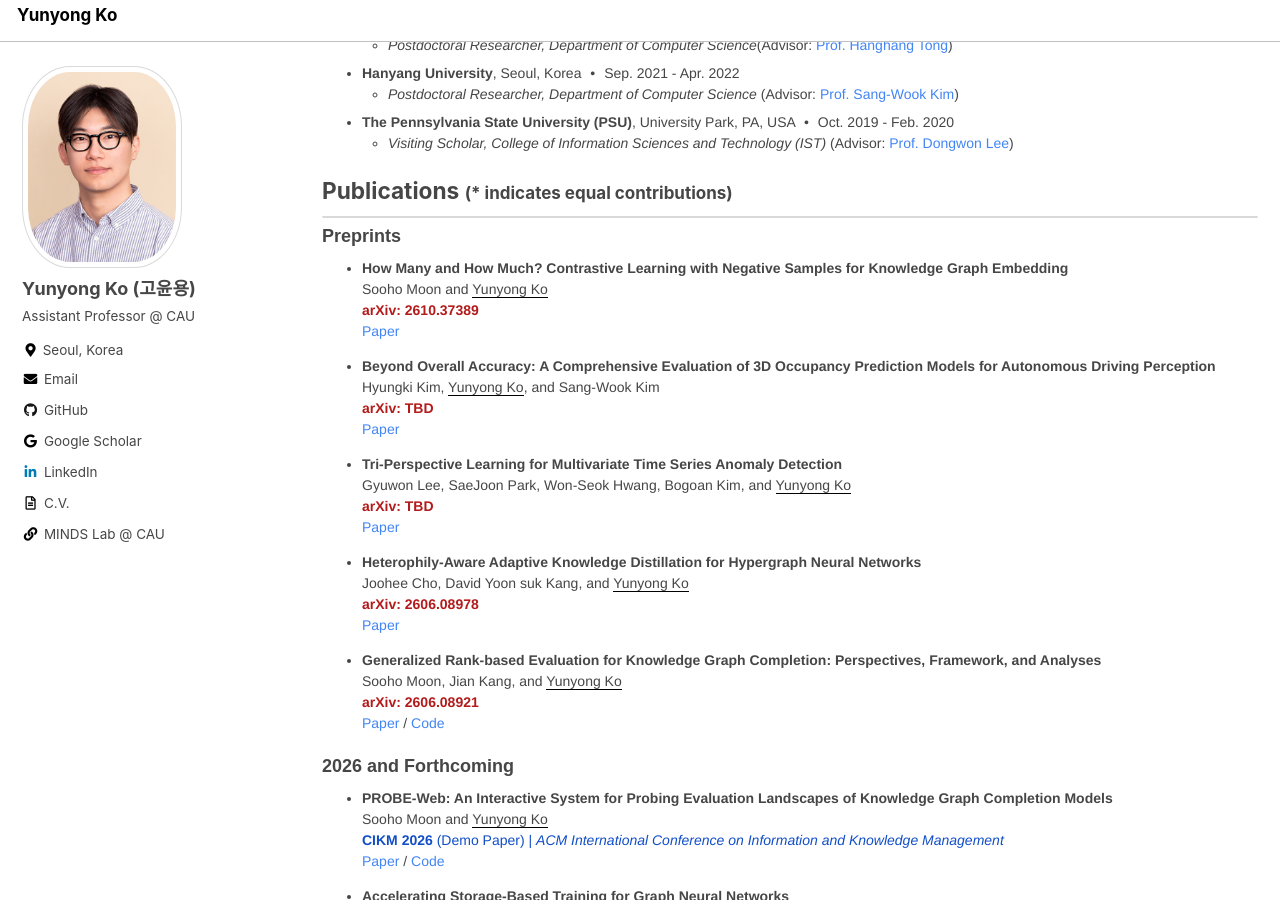
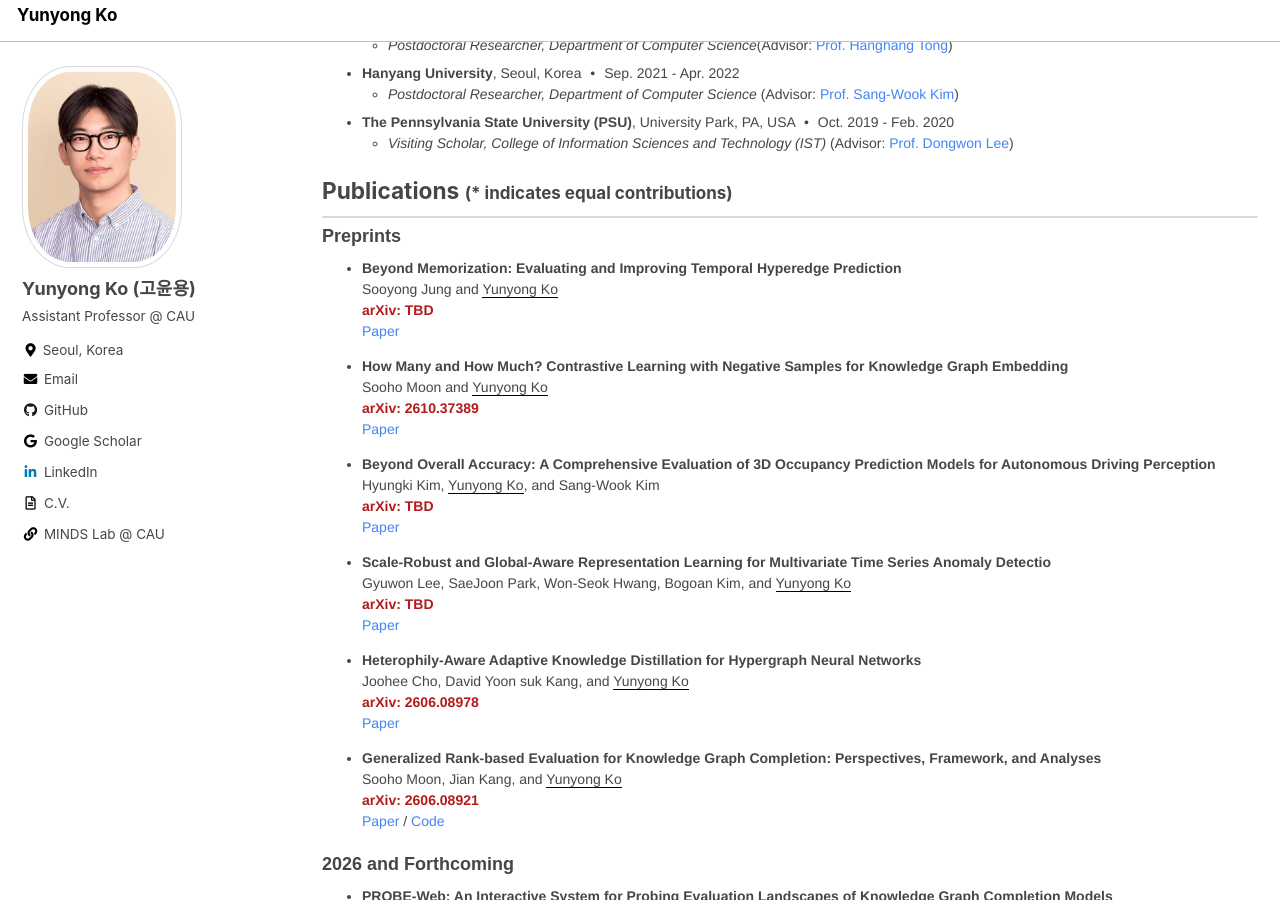
Before and after one commit to yy-ko/yy-ko.github.io, a Jekyll site: the page built from index.html, in a window 1280 px wide and 900 px high, scrolled down 404 px. Built offline with Jekyll 4.4.1, drawn with Linux system fonts in a browser that asks for light colours; cached includes are drawn as plain includes; the list of posts is cut into pages by our own code.

Commit message:
tone added

```diff
--- a/index.html
+++ b/index.html
@@ -76,6 +76,14 @@ author_profile: true
 			<!-- <span> <a href="https://arxiv.org/pdf/2606.08921">Paper</a> / <a href="https://github.com/potato2734/probe-kgc-evaluation">Code</a> </span> <br> -->
 		<!-- </li> -->
 		<li style="padding-bottom:7px">
+			<strong class='title'>Beyond Memorization: Evaluating and Improving Temporal Hyperedge Prediction</strong> <br>
+			Sooyong Jung and <u>Yunyong Ko</u> <br>
+			<span class="venue arxiv"><strong>arXiv: TBD</strong></span>
+			<br>
+			<!-- <span> <a href="https://arxiv.org/pdf/2610.37389">Paper</a> / <a href="https://github.com/potato2734/probe-kgc-evaluation">Code</a> </span> <br> -->
+			<span> <a href="https://arxiv.org/pdf/2610.37389">Paper</a> </span> <br>
+		</li>
+		<li style="padding-bottom:7px">
 			<strong class='title'>How Many and How Much? Contrastive Learning with Negative Samples for Knowledge Graph Embedding</strong> <br>
 			Sooho Moon and <u>Yunyong Ko</u> <br>
 			<span class="venue arxiv"><strong>arXiv: 2610.37389</strong></span>
@@ -92,7 +100,7 @@ author_profile: true
 			<span> <a href="#">Paper</a> </span> <br>
 		</li>
 		<li style="padding-bottom:7px">
-			<strong class='title'>Tri-Perspective Learning for Multivariate Time Series Anomaly Detection</strong> <br>
+			<strong class='title'>Scale-Robust and Global-Aware Representation Learning for Multivariate Time Series Anomaly Detectio</strong> <br>
 			Gyuwon Lee, SaeJoon Park, Won-Seok Hwang, Bogoan Kim, and <u>Yunyong Ko</u> <br>
 			<span class="venue arxiv"><strong>arXiv: TBD</strong></span>
 			<!-- <span class="venue journal"><strong>KBS</strong> | <i>Knowledge-Based Systems</i> (SCIE, 2026)</span> -->
```
